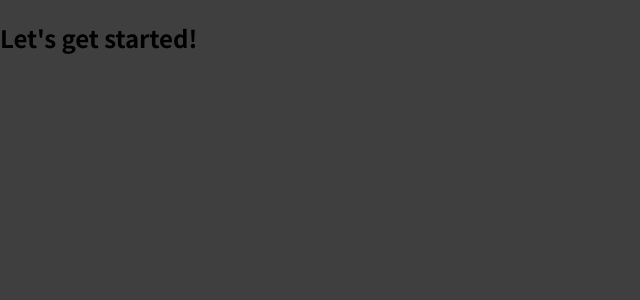
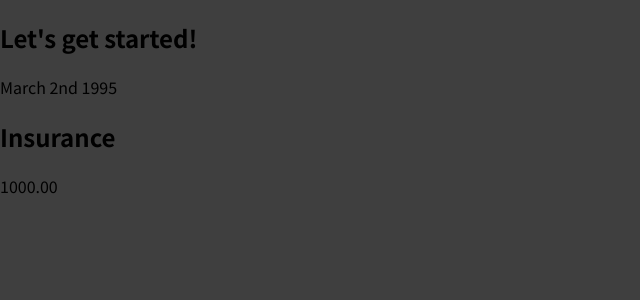
Before and after one commit to rafy13/ExpenseTracker, a JavaScript app: page / in a window 1280 px wide. Shown: the top 300 px of the page, without its empty margins (0-640 px from the left). Built offline with nearby package versions, Linux system fonts and the light colour scheme.

Commit message:
Implement Expense Item

```diff
--- a/src/App.js
+++ b/src/App.js
@@ -1,7 +1,10 @@
+import ExpenseItem from "./components/ExpenseItem";
+
 function App() {
   return (
     <div>
       <h2>Let's get started!</h2>
+      <ExpenseItem></ExpenseItem>
     </div>
   );
 }
--- /dev/null
+++ b/src/components/ExpenseItem.js
@@ -0,0 +1,11 @@
+function ExpenseItem() {
+  return (<div>
+      <div>March 2nd 1995</div>
+      <div>
+          <h2>Insurance</h2>
+          <div>1000.00</div>
+      </div>
+  </div>);
+}
+
+export default ExpenseItem;
```
